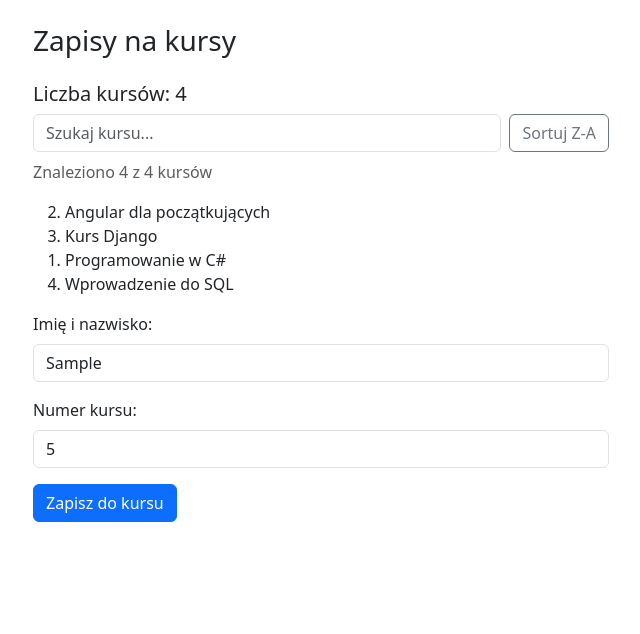
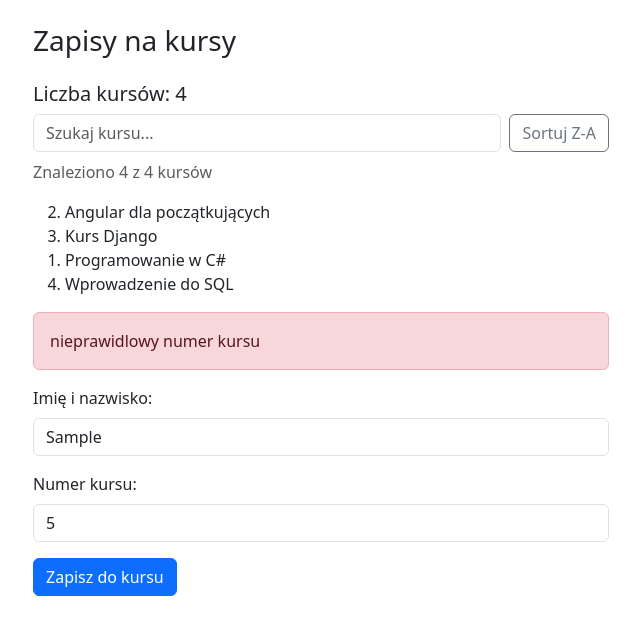
Before and after one commit to zawadkaaantoni/inf04, a React (Vite) app in the folder zadania/mb07/: page / in a window 1280 px wide. Both pictures are taken after typing "Sample", "5" into the empty fields and a click on the button "Zapisz do kursu". Shown: the top 634 px of the page, without its empty margins (319-959 px from the left). Built offline with nearby package versions, Linux system fonts and the light colour scheme.

Commit message:
mb7 walidacja zapisu i komunikaty

```diff
--- a/zadania/mb07/src/App.jsx
+++ b/zadania/mb07/src/App.jsx
@@ -14,6 +14,7 @@ function App() {
 
   const [fraza, setFraza] = useState('')
   const [sortAZ, setSortAZ] = useState(true)
+  const [komunikat, setKomunikat] = useState(null)
 
   const wyniki = listaKursow.map((nazwa, i) => ({
     nazwa: nazwa,
@@ -38,9 +39,13 @@ function App() {
     console.log(osoba)
 
     if (wybranyKurs === undefined) {
-      console.log('Nieprawidłowy numer kursu')
+      console.log('nieprawidlowy numer kursu')
+
+      setKomunikat({poprawny: false,tekst: 'nieprawidlowy numer kursu'})
     } else {
       console.log(wybranyKurs)
+
+      setKomunikat({poprawny: true, tekst: `${osoba} zapisany(-a) na kurs: ${wybranyKurs}`})
     }
   }
 
@@ -68,6 +73,12 @@ function App() {
           <li key={element.id} value={element.id}>{element.nazwa}</li>
         ))}
       </ol>
+
+      {komunikat && (
+        <div className={`alert ${komunikat.poprawny ? 'alert-success' : 'alert-danger'}`}>
+        {komunikat.tekst}
+      </div>
+)}
 
       <form onSubmit={zapiszNaKurs}>
         <div className="mb-3">
```
